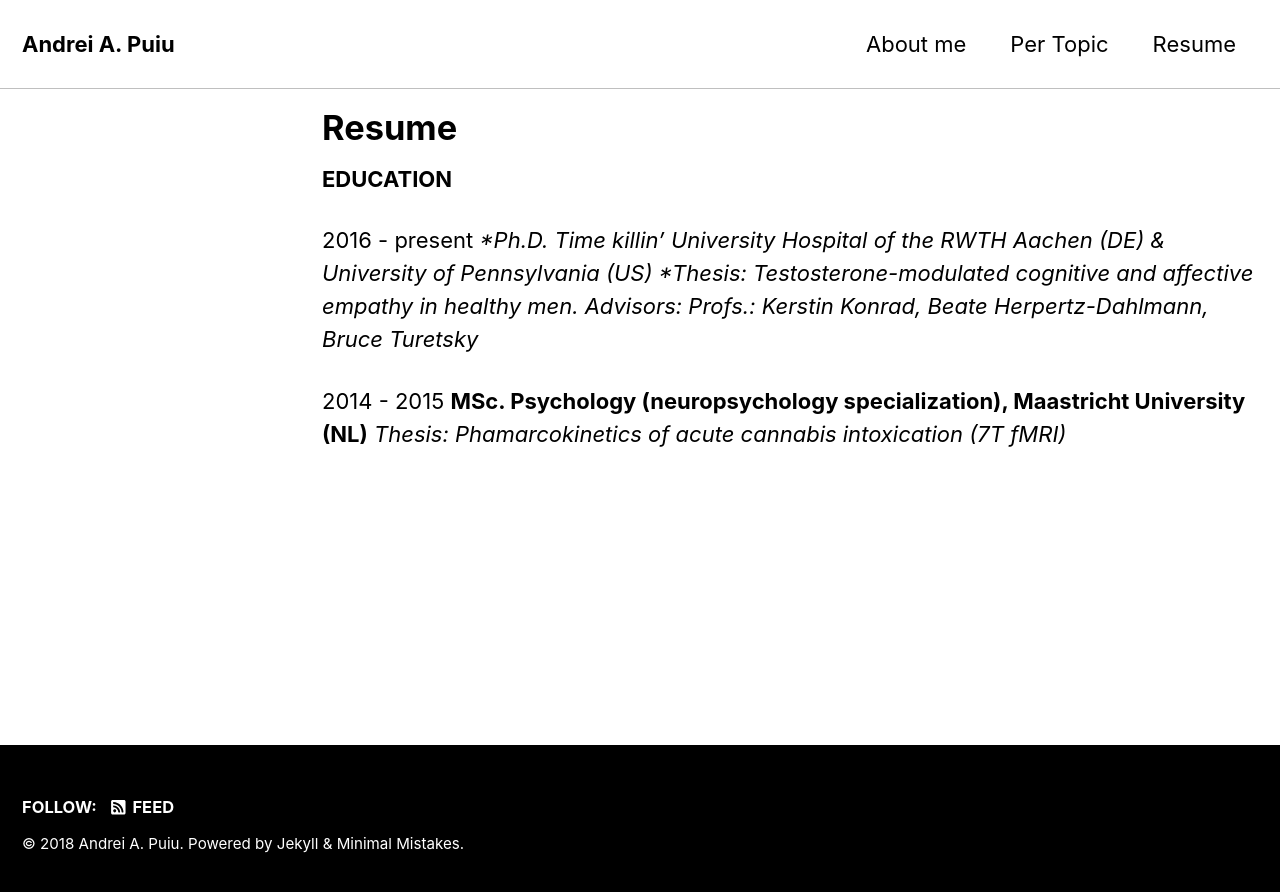
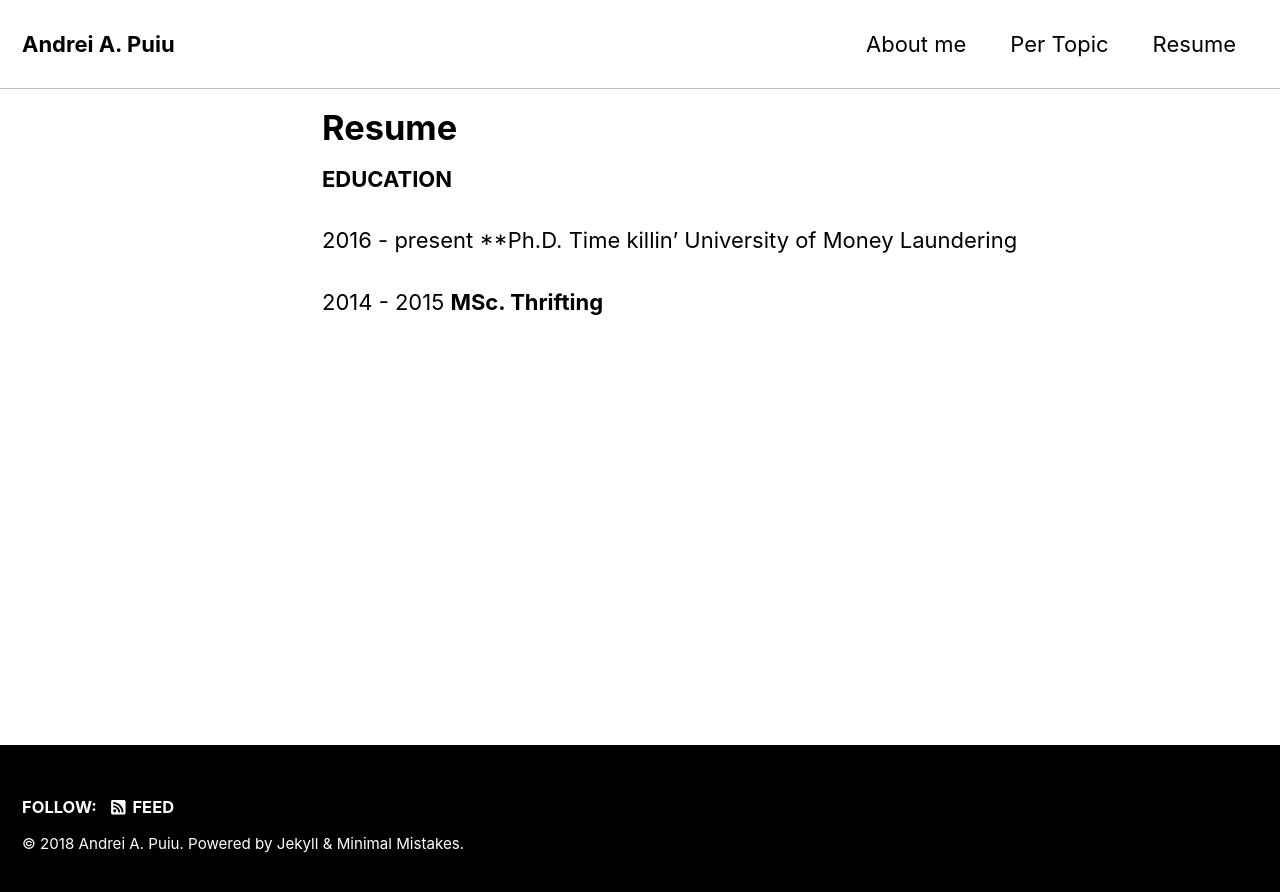
Before and after one commit to alexandrupuiu/alexandrupuiu.github.io, a Jekyll site: the page built from _pages/Resume.md, in a window 1280 px wide. Shown: the top 892 px of the page. Built offline with Jekyll 4.4.1, drawn with Linux system fonts in a browser that asks for light colours; nearby versions of some CDN libraries.

Commit message:
new edits

```diff
--- a/_pages/Resume.md
+++ b/_pages/Resume.md
@@ -7,8 +7,6 @@ permalink: /Resume/
 
 **EDUCATION**
 
-2016 - present **Ph.D. Time killin' University Hospital of the RWTH Aachen (DE) & University of Pennsylvania (US)
-*Thesis: Testosterone-modulated cognitive and affective empathy in healthy men. Advisors: Profs.: Kerstin Konrad, Beate Herpertz-Dahlmann, Bruce Turetsky*
+2016 - present **Ph.D. Time killin' University of Money Laundering
 
-2014 - 2015	**MSc. Psychology (neuropsychology specialization), Maastricht University (NL)**
-*Thesis: Phamarcokinetics of acute cannabis intoxication (7T fMRI)*
+2014 - 2015	**MSc. Thrifting**
```
